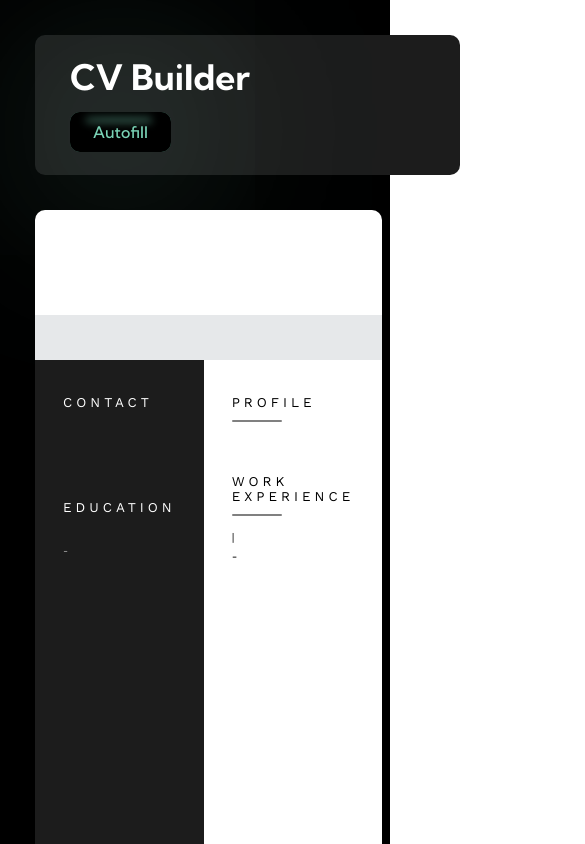
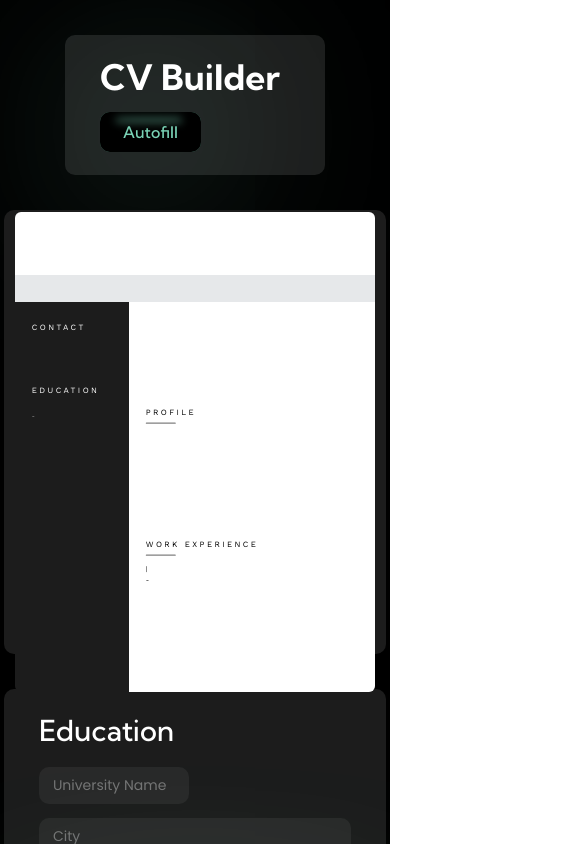
Before and after one commit to tonnykh/cv-application, a React (Create React App) app: page / in a window 390 px wide. Shown: the top 844 px of the page, 585 px wide, since content can reach past the window. Built offline with nearby package versions, Linux system fonts and the light colour scheme.

Commit message:
Add responsive design

```diff
--- a/src/components/Main/CVFormEditor/components/Input.js
+++ b/src/components/Main/CVFormEditor/components/Input.js
@@ -17,8 +17,6 @@ const Input = (props) => {
                 placeholder={placeholder}
                 onChange={(e) => onChange(e)}
                 value={value?.[name]}
-                rows="3"
-                cols="40"
             />
         ): (
             <input
--- a/src/styles/CVFormEditor.css
+++ b/src/styles/CVFormEditor.css
@@ -27,6 +27,11 @@ input, textarea {
     font-family: 'Poppins';
     font-size: 0.875rem;
     color: var(--text-color);
+    width: 100%;
+}
+
+textarea {
+    height: 150px;
 }
 
 textarea:focus,
--- a/src/styles/CVPreview.css
+++ b/src/styles/CVPreview.css
@@ -1,10 +1,10 @@
 .CVPreview {
     font-family: "Work Sans", sans-serif;
     display: grid;
-    max-width: 40vw;
+    width: 600px;
+    height: 800px;
     grid-template-columns: minmax(min-content, 190px) 1fr;
     grid-template-rows: 150px 1fr;
-    min-height: 100vh;
 }
 
 
@@ -164,3 +164,36 @@ section h3 {
     position: relative;
     bottom: -10px;
 }
+
+
+@media (max-width: 620px) {
+    .CVPreview {
+        transform: scale(.8);
+        position: absolute;
+        top: 130px;
+    }
+}
+
+@media (max-width: 485px) {
+    .CVPreview {
+        transform: scale(.7);
+        position: absolute;
+        top: 90px;
+    }
+}
+
+@media (max-width: 428px) {
+    .CVPreview {
+        transform: scale(.6);
+        position: absolute;
+        top: 52px;
+    }
+}
+
+@media (max-width: 370px) {
+    .CVPreview {
+        transform: scale(.5);
+        position: absolute;
+        top: 10px;
+    }
+}
--- a/src/styles/Header.css
+++ b/src/styles/Header.css
@@ -1,6 +1,6 @@
 main > header {
     background-color: var(--bg-color);
-    max-width: 425px;
+    width: 425px;
     border-radius: var(--radius);
     padding: 20px 35px;
 }
@@ -12,3 +12,17 @@ h2 {
   color: white;
   margin-bottom: 13px;
 }
+
+
+@media (max-width: 1070px) {
+     main > header,
+    .CVPreview {
+        justify-self: center;
+    }
+}
+
+@media (max-width: 428px) {
+    main > header {
+        width: 260px;
+    }
+}
--- a/src/styles/Main.css
+++ b/src/styles/Main.css
@@ -1,10 +1,12 @@
 main {
     display: grid;
-    grid-template-columns: repeat(auto-fill, minmax(600px, 1fr) ) ;
+    grid-template-columns: 450px 1fr;
     grid-template-rows: 140px 1fr;
-    padding: 35px ;
+    padding: 35px clamp(1px, 35px, 1%);
     row-gap: 35px;
     background-color: black;
+    justify-items: center;
+    justify-content: space-evenly;
 }
 
 /* button */
@@ -35,5 +37,11 @@ button:active {
 
 button:hover {
     transform: scale(1.044);
+}
 
+
+@media (max-width: 1070px) {
+    main {
+        grid-template-columns: repeat(auto-fill, minmax(min-content, 1000px) ) ;
+    }
 }
```
